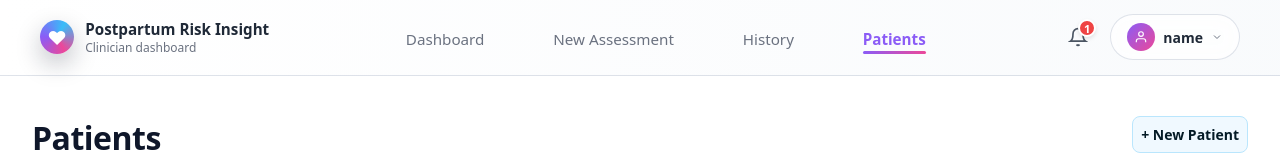
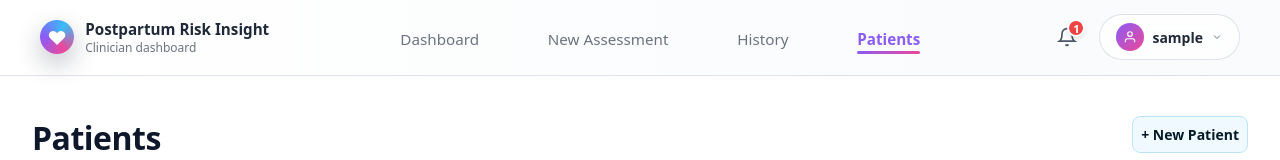
Before and after one commit to Rindhiyaa/Pregnancy_Mental_Health, a React (Vite) app in the folder Pregnancy_Mental_Health/frontend/: page /patients in a window 1280 px wide. Shown: the top 160 px of the page. Built offline with nearby package versions, Linux system fonts and the light colour scheme; sample sign-in values are in the browser's storage.

Commit message:
profile name changes

```diff
--- a/Pregnancy_Mental_Health/frontend/src/pages/PatientsPage.jsx
+++ b/Pregnancy_Mental_Health/frontend/src/pages/PatientsPage.jsx
@@ -287,7 +287,7 @@ export default function PatientsPage() {
                   <circle cx="12" cy="7" r="4"/>
                 </svg>
               </div>
-              <span className="dp-profile-name">{user?.email?.split("@")[0] || "Clinician"}</span>
+              <span className="dp-profile-name">{user?.fullName || 'Clinician'}</span>
               <svg className="dp-profile-arrow" width="12" height="12" viewBox="0 0 24 24" fill="none" stroke="currentColor" strokeWidth="2">
                 <polyline points="6 9 12 15 18 9"/>
               </svg>
```
